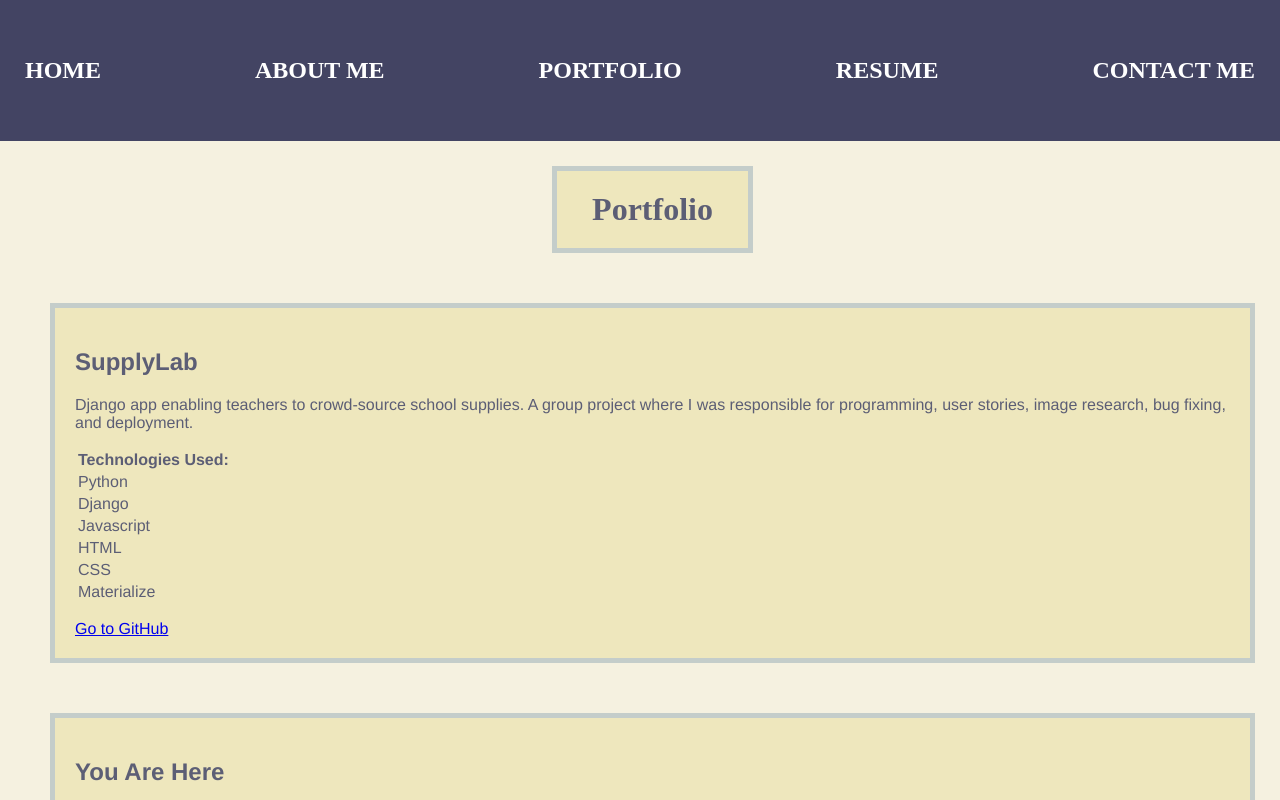
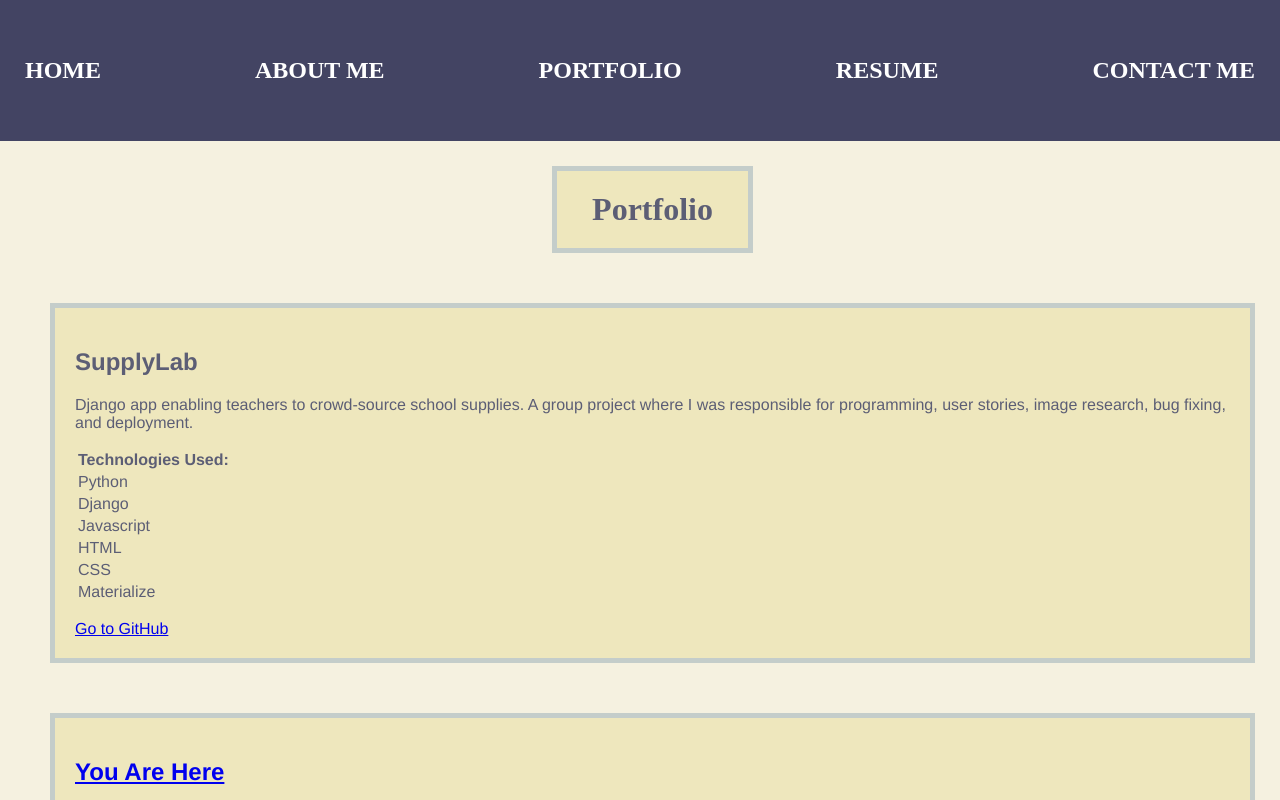
Before and after one commit to kepackard/portfolio-frontend, a React (Create React App) app: page /portfolio in a window 1280 px wide. Shown: the top 800 px of the page. Built offline with nearby package versions, Linux system fonts and the light colour scheme; a web font is replaced by a local one.

Commit message:
Fixes YAH Link

```diff
--- a/src/pages/Portfolio.js
+++ b/src/pages/Portfolio.js
@@ -22,8 +22,7 @@ function Portfolio(props) {
                 </div>
                 </div>
                 <div className="Project3">
-                    <h2 classname="proj-name">You Are Here</h2>
-                    {/* <a href="http://youarehere.netlify.app/" target="_blank" rel="noreferrer" alt="you-are-here">Launch You Are Here</a> */}
+                    <a href="http://youarehere.netlify.app/" target="_blank" rel="noreferrer" alt="you-are-here"><h2 classname="proj-name">You Are Here</h2></a>
                     <p>You Are Here allows educators all over the country to create, share, and download lesson plans about the U.S. National Park System. Plans can be used for on-site field trips or to supplement classroom learning. All grades K-12 are covered, and subject matter ranges from Science to History, Social Studies, and English.</p>
                     <p>
                         <table>
```
